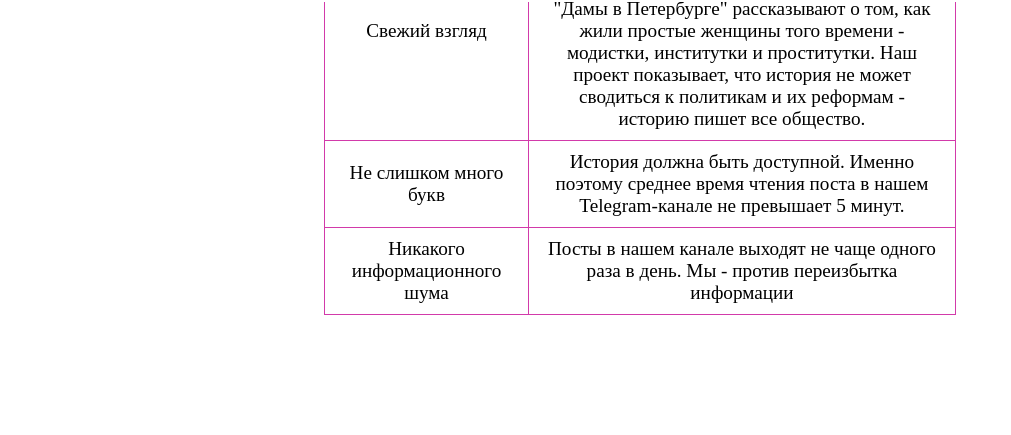
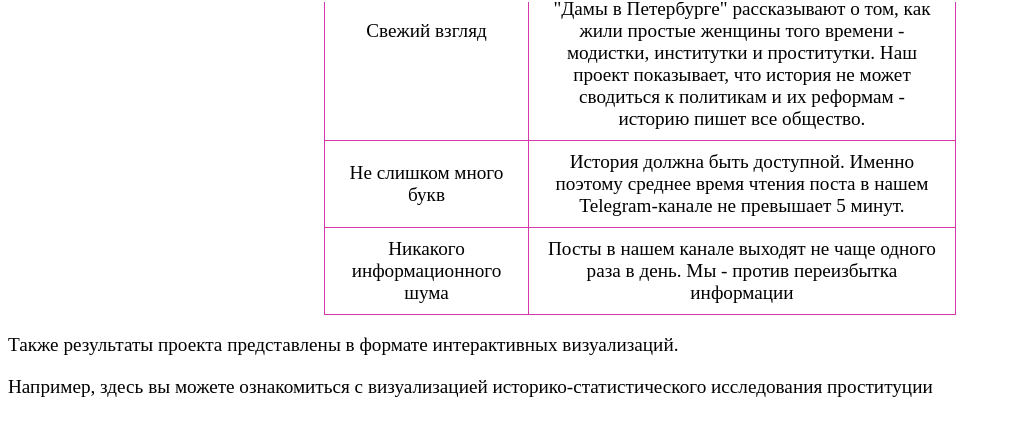
Before and after one commit to theotheo/example_site_1, a plain HTML site: page women.html in a window 1280 px wide. Shown: the part 798-1233 px from the top of the page, without its empty margins (0-1011 px from the left). Drawn offline with Linux system fonts and the light colour scheme.

Commit message:
апдейт с новым текстом

```diff
--- a/women.html
+++ b/women.html
@@ -54,6 +54,9 @@
 </tbody>
 	</table>
 </div>
+<p>Также результаты проекта представлены в формате интерактивных визуализаций.</p>
+<p>Например, здесь вы можете ознакомиться с визуализацией историко-статистического исследования проституции</p>
+
 
 <div id="footer">
 <p>Для сотрудничества: </p>
```
Lines whose indentation alone changed are shown as unchanged.
